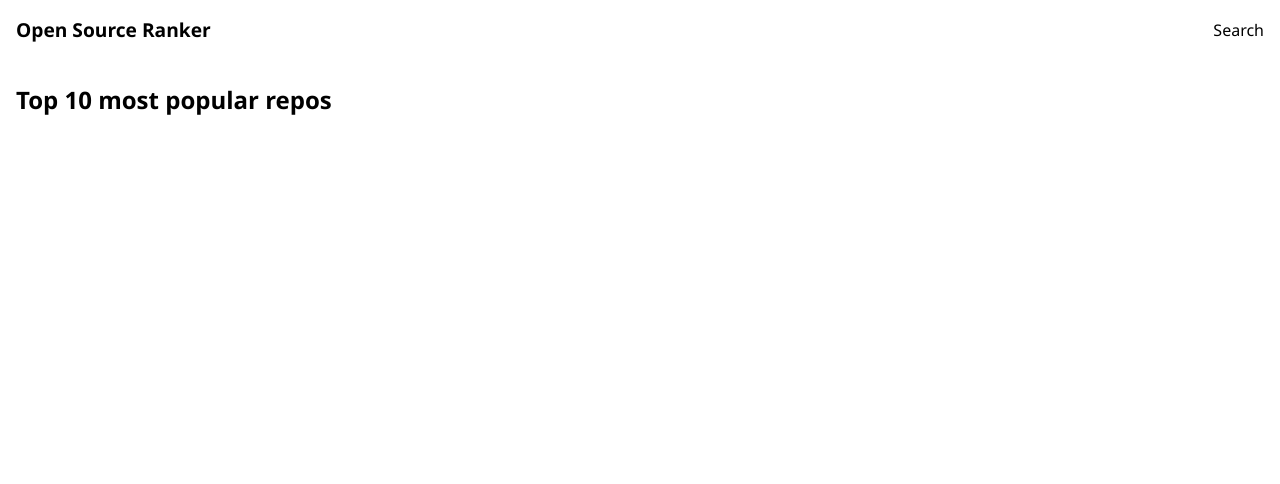
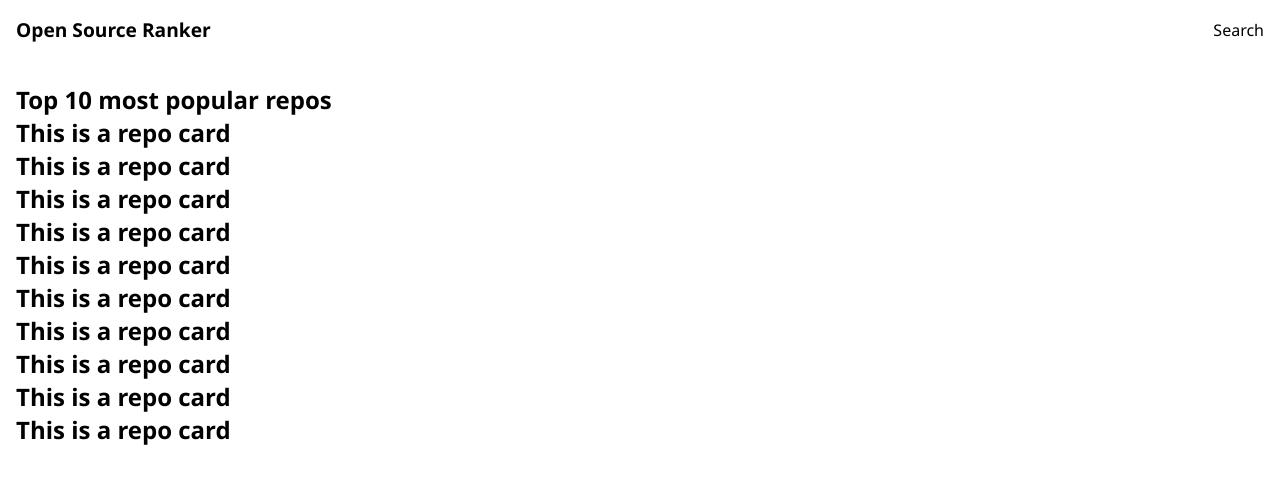
Before and after one commit to S4ND1X/OpenSourceRanker, a React (Create React App) app: page / in a window 1280 px wide. Shown: the top 484 px of the page. Built offline with nearby package versions, Linux system fonts and the light colour scheme; no server answers.

Commit message:
feat: fetch from the Github API

```diff
--- a/package.json
+++ b/package.json
@@ -3,6 +3,7 @@
   "version": "0.1.0",
   "private": true,
   "dependencies": {
+    "@octokit/core": "^3.5.1",
     "@testing-library/jest-dom": "^5.11.4",
     "@testing-library/react": "^11.1.0",
     "@testing-library/user-event": "^12.1.10",
--- a/src/components/RepoCard.jsx
+++ b/src/components/RepoCard.jsx
@@ -1,6 +1,28 @@
-import React from "react";
+import { Octokit } from "@octokit/core";
+import { useState, useEffect } from "react";
 
-const RepoCard = () => {
+const octokit = new Octokit({ auth: process.env.GITHUB_API_KEY });
+
+const RepoCard = ({ repo }) => {
+  const [repoInfo] = useState(repo.split("/").slice(1));
+
+  useEffect(() => {
+    console.log(repoInfo);
+
+    const fetchData = async () => {
+      const res = await octokit
+        .request(`GET /repos/{owner}/{repo}`, {
+          owner: repoInfo[0],
+          repo: repoInfo[1],
+        })
+        .then((res) => res.data);
+
+      console.log(res);
+    };
+
+    fetchData();
+  }, []);
+
   return (
     <div>
       <h2>This is a repo card</h2>
--- a/src/components/ReposList.jsx
+++ b/src/components/ReposList.jsx
@@ -1,10 +1,15 @@
 import React from "react";
+import { repos } from "../lib/helpers";
+import RepoCard from "./RepoCard";
 
 const ReposList = () => {
   return (
     <div>
       <h2>Top 10 most popular repos</h2>
-      {/* repos go here */}
+
+      {repos.map((repo) => (
+        <RepoCard repo={repo} />
+      ))}
     </div>
   );
 };
--- /dev/null
+++ b/src/lib/helpers.js
@@ -0,0 +1,12 @@
+export const repos = [
+  "/maticzav/nookies",
+  "/danielsneijers/react-flash-message",
+  "/Bunlong/react-papaparse",
+  "/dcampos/nvim-snippy",
+  "/sebastiancrossa/root-visualizer",
+  "/sebastiancrossa/tradedomainswithme",
+  "/sebastiancrossa/visionapp",
+  "/MLH-Fellowship/spotify-web-app",
+  "/S4ND1X/AlgorithmicClubGDAFullstack",
+  "/S4ND1X/RickAndMortyJS",
+];
```
Also changed, not shown: 2 other files (tests, documents, lock files or other folders).
